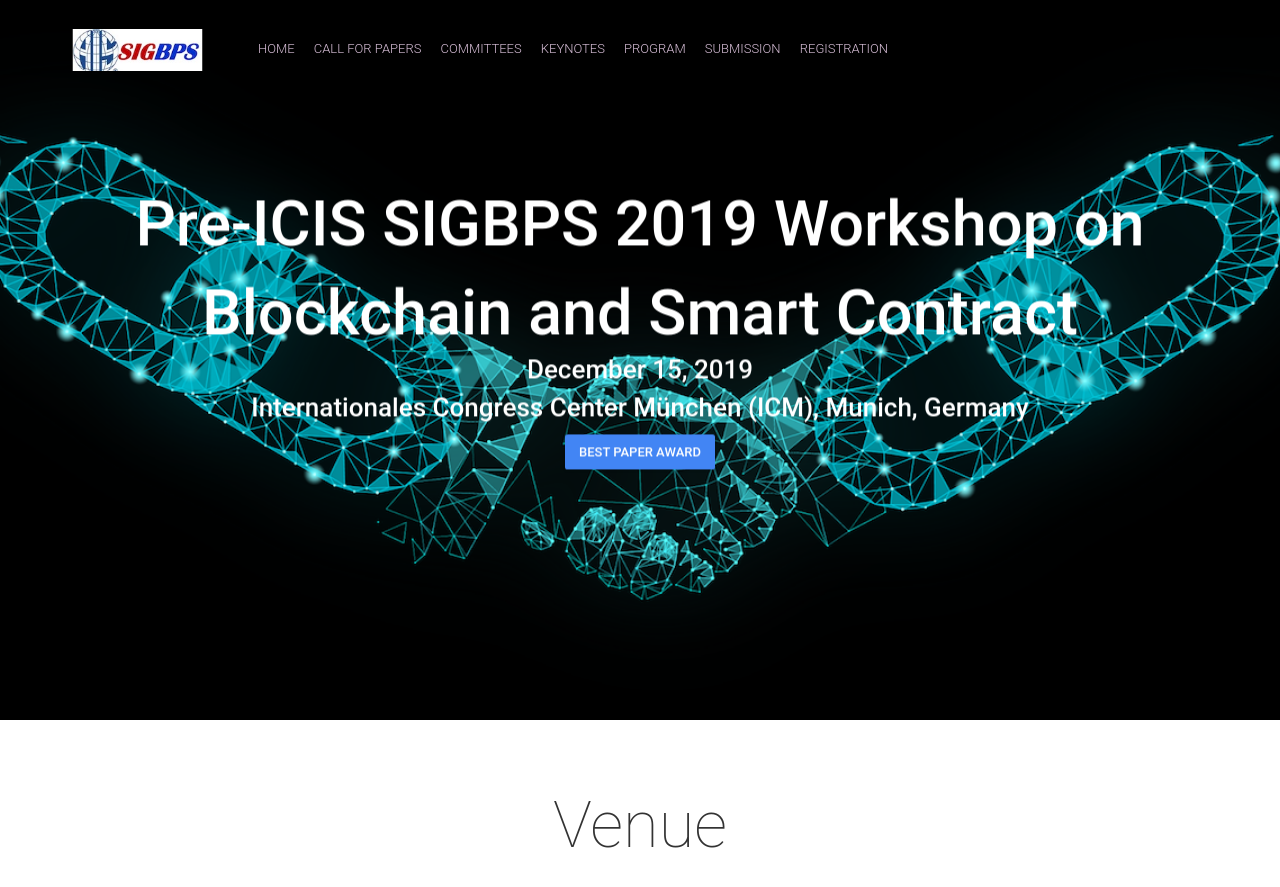
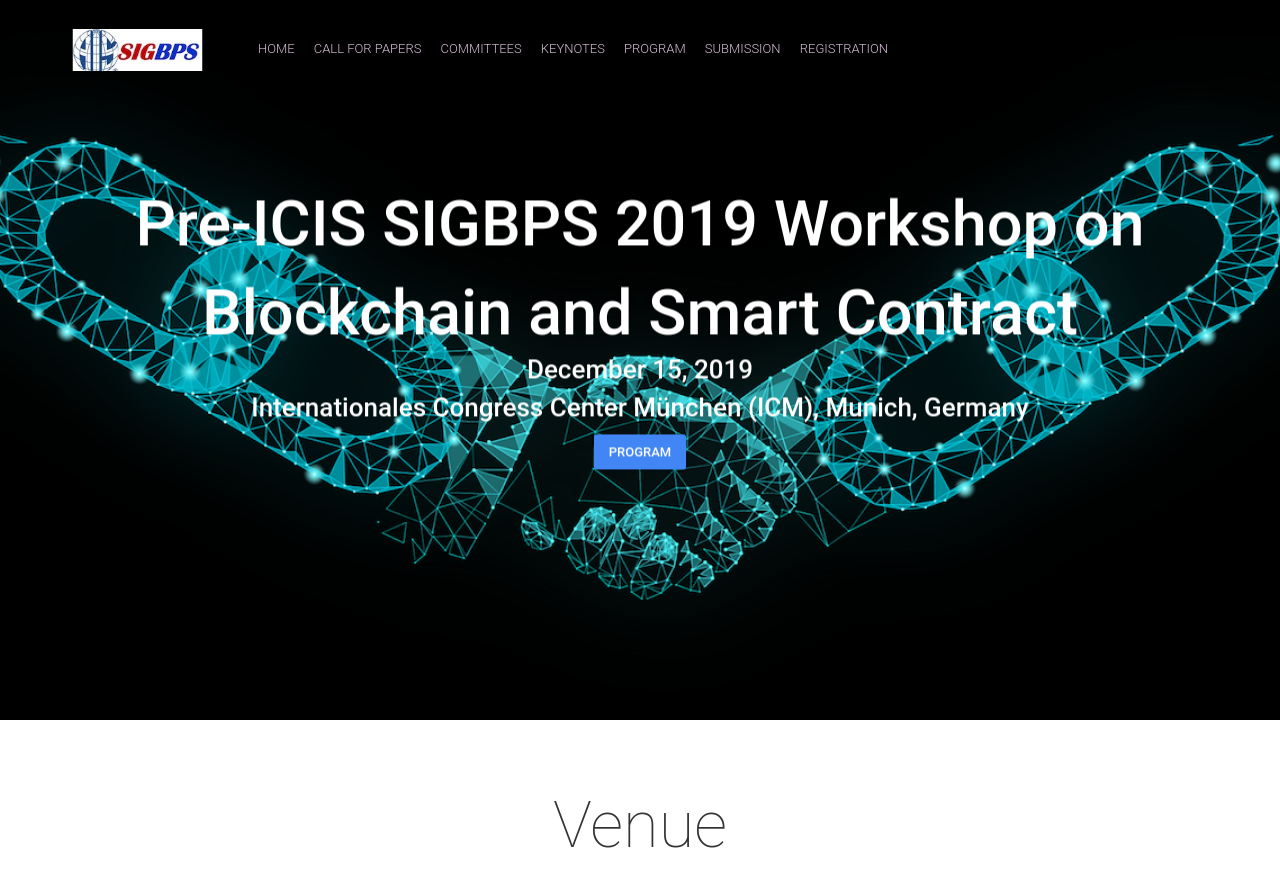
Before and after one commit to jayshanmis/jayshanmis.github.io, a Jekyll site: the page built from index.html, in a window 1280 px wide and 900 px high. Shown: the top 887 px of the window. Built offline with Jekyll 4.4.1, drawn with Linux system fonts in a browser that asks for light colours; nearby versions of some CDN libraries.

Commit message:
update button.link

```diff
--- a/_config.yml
+++ b/_config.yml
@@ -68,7 +68,7 @@ eventLoc: "Internationales Congress Center München (ICM), Munich, Germany"
 #typeoutTextValues: '"", "Blockchain", "Smart Contract"'
 #typeoutFallback: "Blockchain"
 heroButtons:
- - {link: "http://2019.sigbps.org/Best_Paper/", text: "Best Paper Award"}
+ - {link: "http://2019.sigbps.org/program/", text: "Program"}
 
 # About Block
 aboutTitle: "About ICIS-SIGBPS"
```
